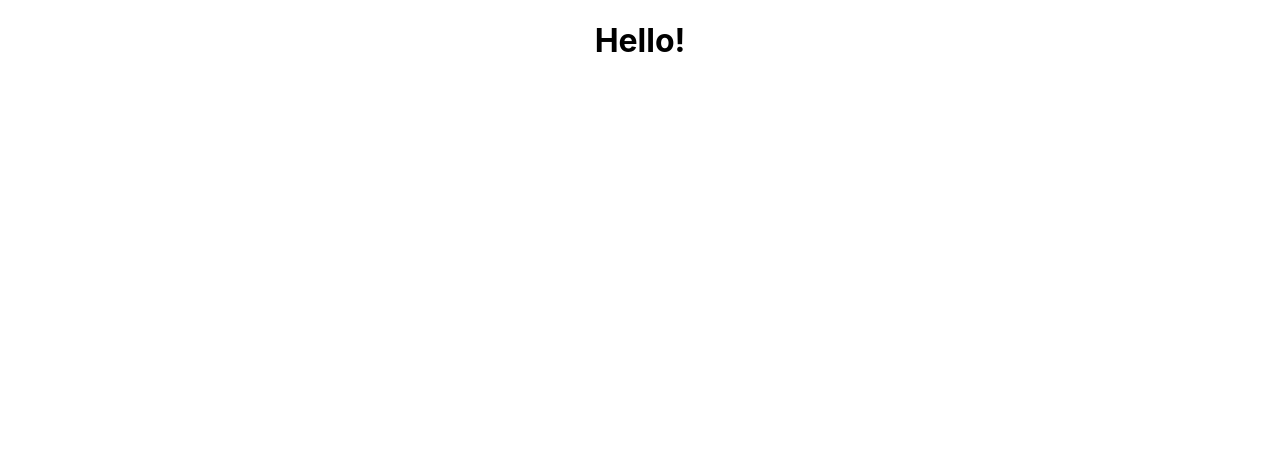
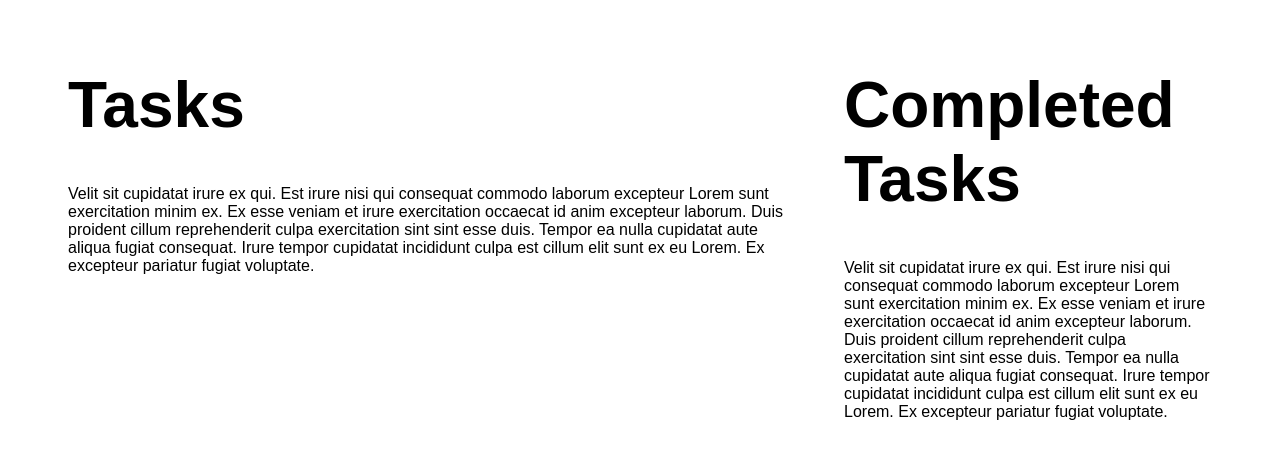
Before and after one commit to BeccaN/tasker, a React (Create React App) app: page / in a window 1280 px wide. Shown: the top 458 px of the page. Built offline with nearby package versions, Linux system fonts and the light colour scheme.

Commit message:
Added container components w/ basic flex.

```diff
--- a/src/App.css
+++ /dev/null
@@ -1,38 +0,0 @@
-.App {
-  text-align: center;
-}
-
-.App-logo {
-  height: 40vmin;
-  pointer-events: none;
-}
-
-@media (prefers-reduced-motion: no-preference) {
-  .App-logo {
-    animation: App-logo-spin infinite 20s linear;
-  }
-}
-
-.App-header {
-  background-color: #282c34;
-  min-height: 100vh;
-  display: flex;
-  flex-direction: column;
-  align-items: center;
-  justify-content: center;
-  font-size: calc(10px + 2vmin);
-  color: white;
-}
-
-.App-link {
-  color: #61dafb;
-}
-
-@keyframes App-logo-spin {
-  from {
-    transform: rotate(0deg);
-  }
-  to {
-    transform: rotate(360deg);
-  }
-}
--- a/src/App.js
+++ b/src/App.js
@@ -1,10 +1,11 @@
-import logo from './logo.svg';
-import './App.css';
+import TaskContainer from './components/TaskContainer'
+import CompleteTaskContainer from './components/CompleteTaskContainer'
 
 function App() {
   return (
     <div className="App">
-      <h1>Hello!</h1>
+      <TaskContainer />
+      <CompleteTaskContainer />
     </div>
   );
 }
--- /dev/null
+++ b/src/components/CompleteTaskContainer.js
@@ -0,0 +1,10 @@
+import React from 'react'
+
+export default function CompleteTaskContainer() {
+  return (
+    <div className="completed-task-container">
+      <h1>Completed Tasks</h1>
+      <p>Velit sit cupidatat irure ex qui. Est irure nisi qui consequat commodo laborum excepteur Lorem sunt exercitation minim ex. Ex esse veniam et irure exercitation occaecat id anim excepteur laborum. Duis proident cillum reprehenderit culpa exercitation sint sint esse duis. Tempor ea nulla cupidatat aute aliqua fugiat consequat. Irure tempor cupidatat incididunt culpa est cillum elit sunt ex eu Lorem. Ex excepteur pariatur fugiat voluptate.</p>
+    </div>
+  )
+}
--- /dev/null
+++ b/src/components/TaskContainer.js
@@ -0,0 +1,10 @@
+import React from 'react'
+
+export default function TaskContainer() {
+  return (
+    <div className="task-container">
+      <h1>Tasks</h1>
+      <p>Velit sit cupidatat irure ex qui. Est irure nisi qui consequat commodo laborum excepteur Lorem sunt exercitation minim ex. Ex esse veniam et irure exercitation occaecat id anim excepteur laborum. Duis proident cillum reprehenderit culpa exercitation sint sint esse duis. Tempor ea nulla cupidatat aute aliqua fugiat consequat. Irure tempor cupidatat incididunt culpa est cillum elit sunt ex eu Lorem. Ex excepteur pariatur fugiat voluptate.</p>
+    </div>
+  )
+}
--- a/src/index.css
+++ b/src/index.css
@@ -1,13 +1,40 @@
-body {
-  margin: 0;
-  font-family: -apple-system, BlinkMacSystemFont, 'Segoe UI', 'Roboto', 'Oxygen',
-    'Ubuntu', 'Cantarell', 'Fira Sans', 'Droid Sans', 'Helvetica Neue',
-    sans-serif;
-  -webkit-font-smoothing: antialiased;
-  -moz-osx-font-smoothing: grayscale;
+html {
+  box-sizing: border-box;
+  font-size: 100%;
 }
 
-code {
-  font-family: source-code-pro, Menlo, Monaco, Consolas, 'Courier New',
-    monospace;
+*, *:before, *:after {
+  box-sizing: inherit;
 }
+
+body {
+  font-family: Arial, Helvetica, sans-serif;
+}
+
+section, aside, div {
+  padding: 20px;
+  border-radius: 12px;
+}
+
+h1 {
+  font-size: 4rem;
+}
+
+h2 {
+  font-size: 3rem;
+}
+
+h1, h2, h3 {
+  margin-top: 0px;
+}
+
+.App {
+  display: flex;
+}
+
+.task-container {
+  flex: 2;
+}
+.completed-task-container {
+  flex: 1;
+}
```
Also changed, not shown: 1 other file (tests, documents, lock files or other folders).
